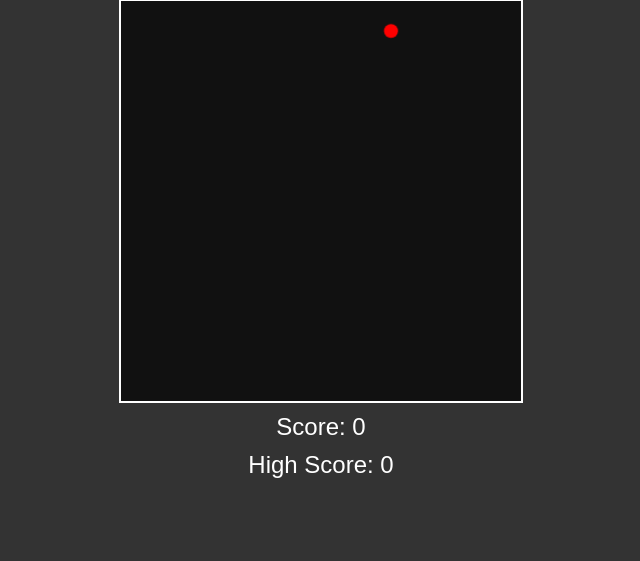
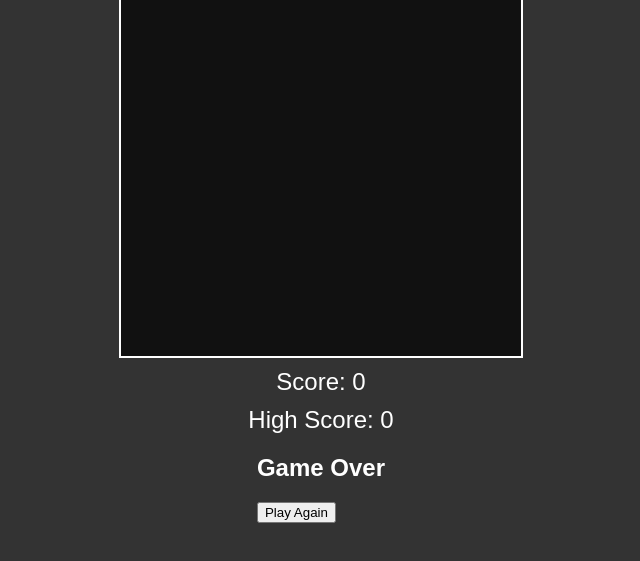
Before and after one commit to SruthiSuresh12/snake-game, a plain HTML site: page index.html in a window 1280 px wide. Shown: the part 207-768 px from the top of the page, without its empty margins (319-959 px from the left). Drawn offline with Linux system fonts and the light colour scheme.

Commit message:
Add game over screen to index.html

```diff
--- a/index.html
+++ b/index.html
@@ -10,7 +10,8 @@
     <h1>Classic Snake</h1>
     <canvas id="gameCanvas"></canvas>
     <div id="score">Score: 0</div>
-    <div id="highScore">Highest Score: 0</div>
+    <div id="highScore">High Score: 0</div>
+
     <div id="controls">
         <div class="control-row">
             <button id="up-btn" class="control-btn">&#9650;</button>
@@ -23,6 +24,13 @@
             <button id="down-btn" class="control-btn">&#9660;</button>
         </div>
     </div>
+
+    <div id="gameOverScreen">
+        <h2>Game Over</h2>
+        <p id="finalScore"></p>
+        <button id="restartBtn">Play Again</button>
+    </div>
+
     <script src="script.js"></script>
 </body>
 </html>
```
